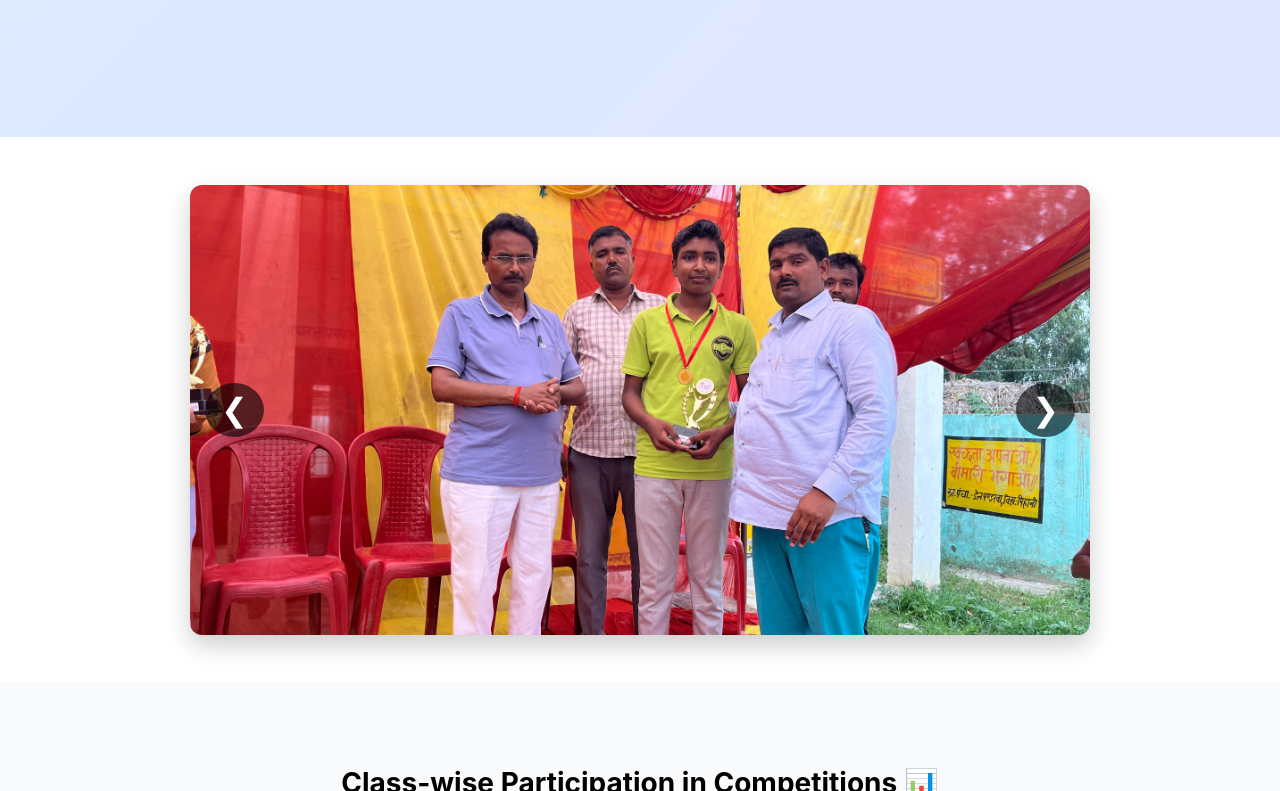
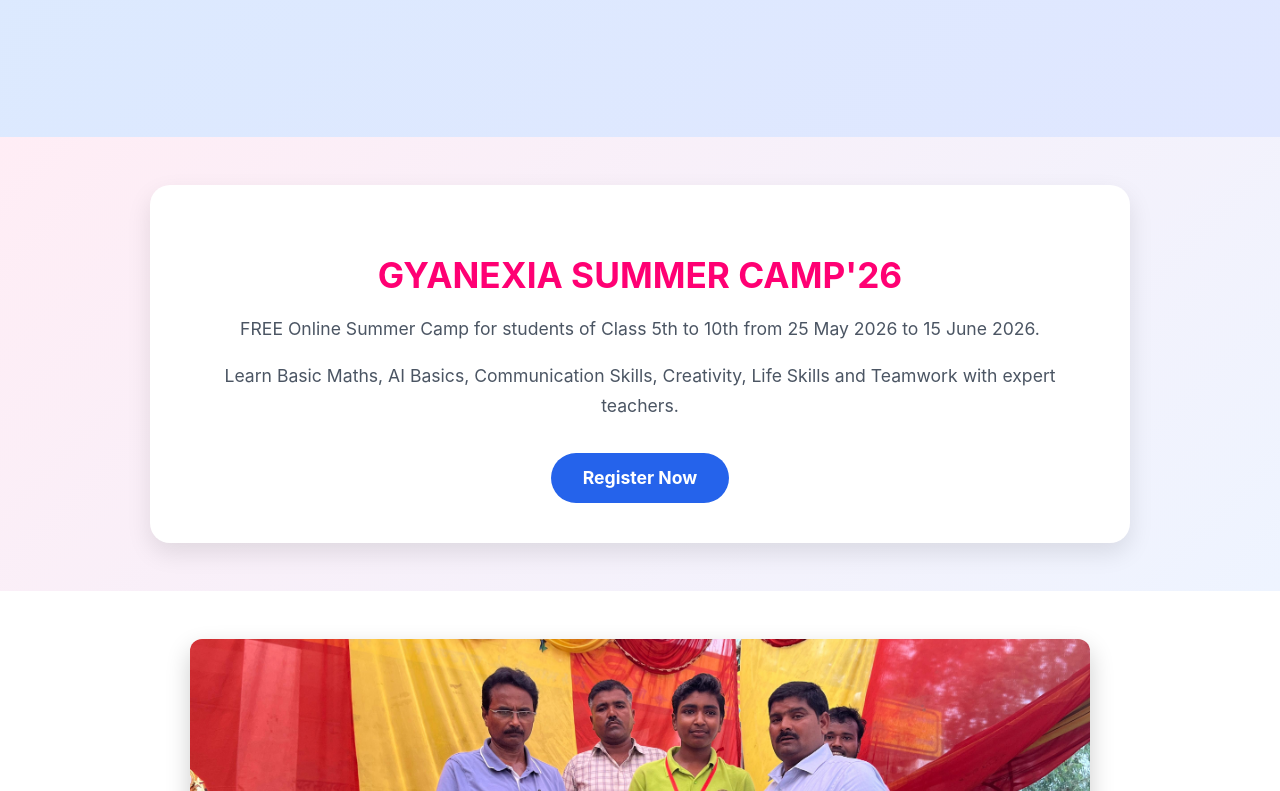
Before and after one commit to nikhilprajapati-21/gyanexia, a React (Create React App) app: page / in a window 1280 px wide. Shown: the part 483-1274 px from the top of the page. Built offline with nearby package versions, Linux system fonts and the light colour scheme.

Commit message:
added camp reg form

```diff
--- a/src/pages/Home.css
+++ b/src/pages/Home.css
@@ -418,3 +418,62 @@
 .mobile-nav.open {
   max-height: 300px;            /* adjust if needed */
 }
+/* ================= SUMMER CAMP ================= */
+
+.summer-camp-section {
+  background: linear-gradient(135deg, #ffedf5, #eef4ff);
+  padding: 3rem 1rem;
+  display: flex;
+  justify-content: center;
+}
+
+.summer-camp-content {
+  max-width: 900px;
+  width: 100%;
+  text-align: center;
+  background: white;
+  padding: 2.5rem;
+  border-radius: 20px;
+  box-shadow: 0 10px 25px rgba(0,0,0,0.1);
+}
+
+.summer-camp-content h2 {
+  font-size: 2.2rem;
+  color: rgb(255, 0, 115);
+  margin-bottom: 1rem;
+}
+
+.summer-camp-content p {
+  font-size: 1.1rem;
+  color: #4b5563;
+  margin-bottom: 1rem;
+  line-height: 1.7;
+}
+
+.summer-camp-btn {
+  display: inline-block;
+  margin-top: 1rem;
+  background: #2563eb;
+  color: white;
+  padding: 0.9rem 2rem;
+  border-radius: 50px;
+  text-decoration: none;
+  font-size: 1.1rem;
+  font-weight: bold;
+  transition: 0.3s ease;
+}
+
+.summer-camp-btn:hover {
+  background: #1746a2;
+  transform: translateY(-2px);
+}
+
+@media (max-width: 768px) {
+  .summer-camp-content h2 {
+    font-size: 1.7rem;
+  }
+
+  .summer-camp-content p {
+    font-size: 1rem;
+  }
+}
--- a/src/pages/Home.js
+++ b/src/pages/Home.js
@@ -93,6 +93,31 @@
           </div>
         </div>
       </section>
+     {/* Summer Camp Section */}
+<section className="summer-camp-section">
+  <div className="summer-camp-content">
+    <h2> GYANEXIA SUMMER CAMP'26</h2>
+
+    <p>
+      FREE Online Summer Camp for students of Class 5th to 10th
+      from 25 May 2026 to 15 June 2026.
+    </p>
+
+    <p>
+      Learn Basic Maths, AI Basics, Communication Skills,
+      Creativity, Life Skills and Teamwork with expert teachers.
+    </p>
+
+    <a
+      href="https://docs.google.com/forms/d/e/1FAIpQLScrzr72X4whjmBtYKpySbTbgwROoPGBLdDuPAMg8viaqP4r9w/viewform?usp=publish-editor"
+      target="_blank"
+      rel="noopener noreferrer"
+      className="summer-camp-btn"
+    >
+      Register Now
+    </a>
+  </div>
+</section>
 
       {/* Slider Section */}
       <section className="slider-section">
```
